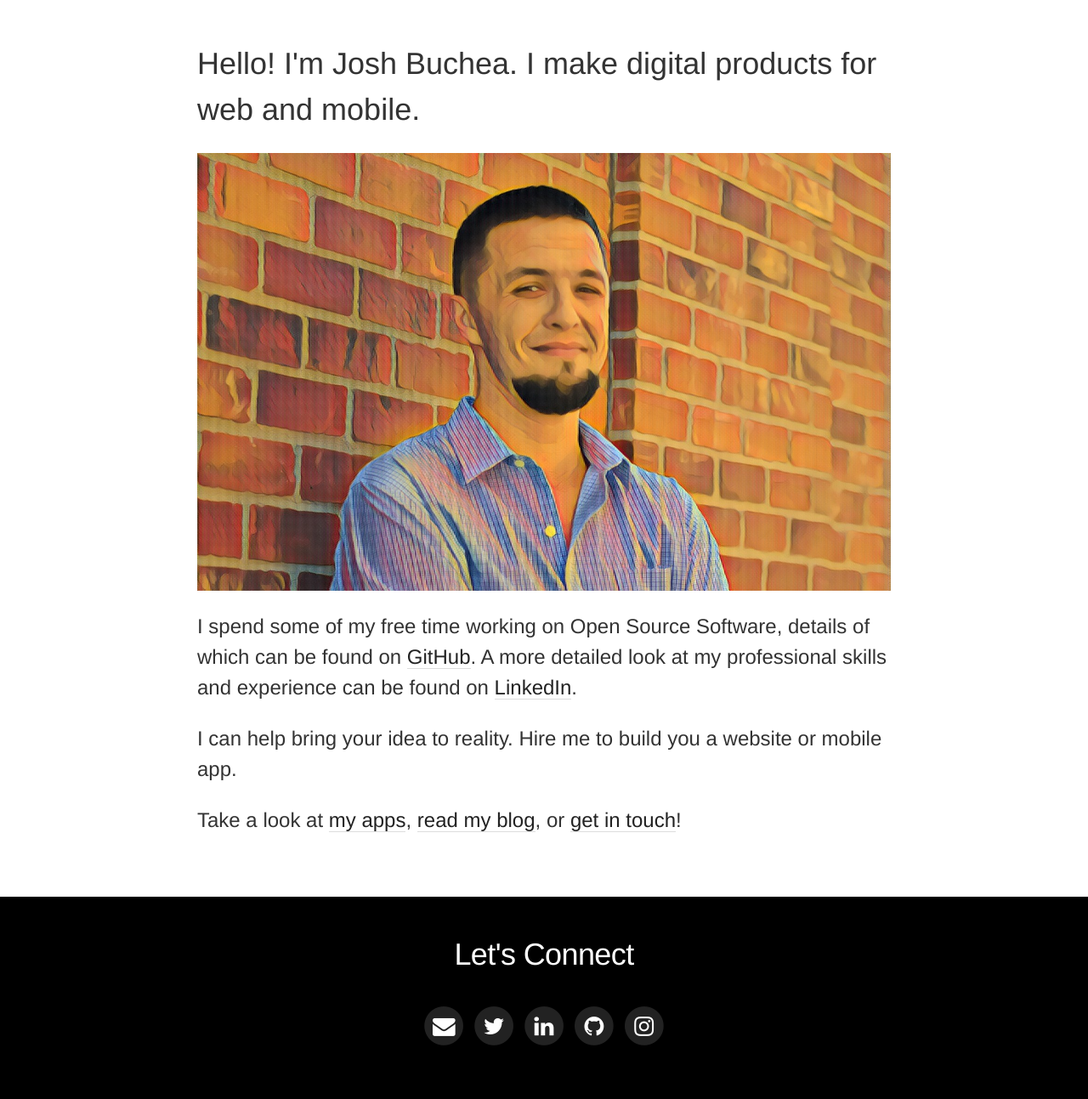
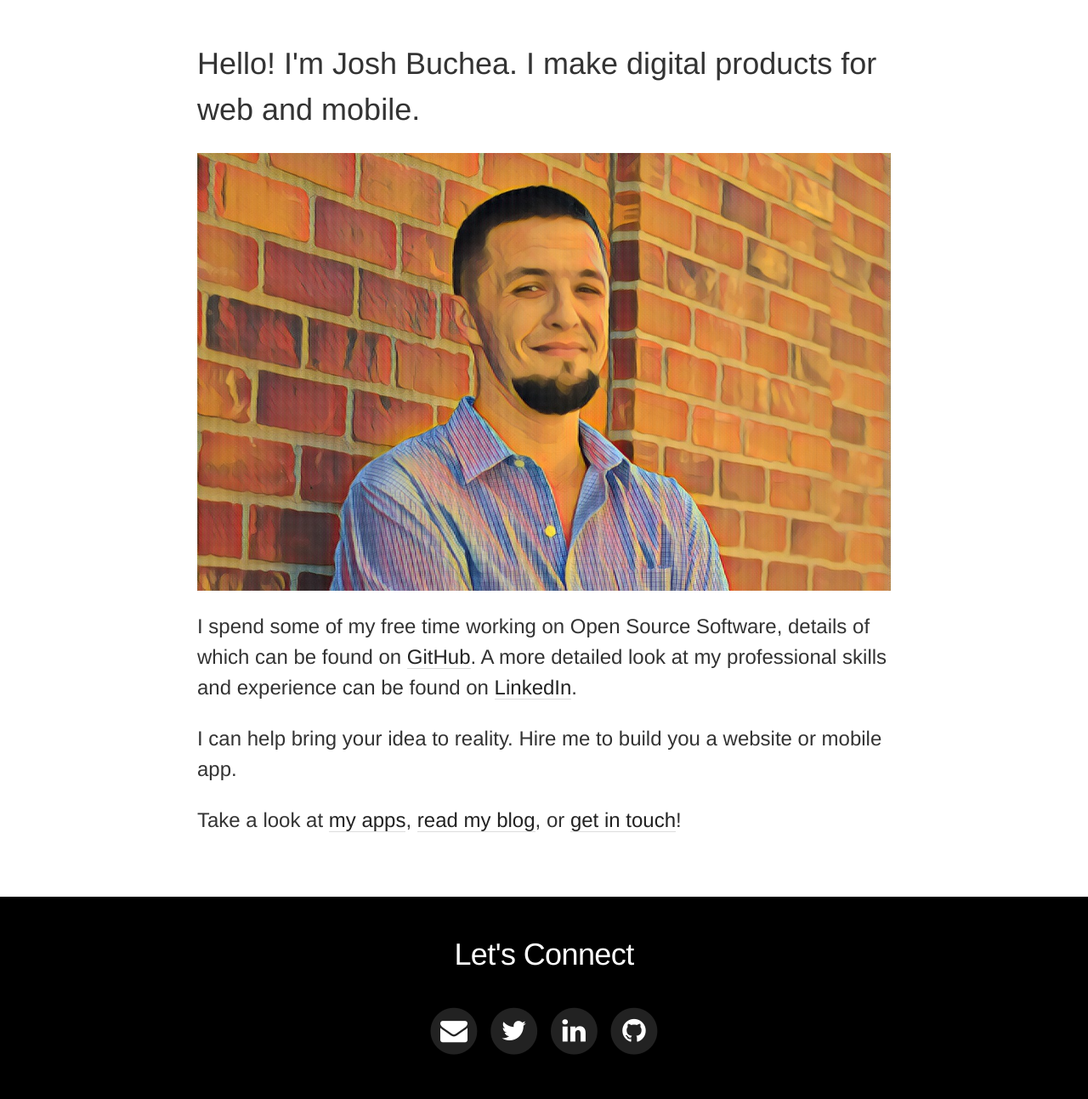
Before and after one commit to joshbuchea/joshbuchea.com, a Jekyll site: the page built from index.html, in a window 1280 px wide. Shown: the whole page at 85% size. Built offline with Jekyll 4.4.1, drawn with Linux system fonts in a browser that asks for light colours; nearby versions of some CDN libraries.

Commit message:
Update footer shit

```diff
--- a/_includes/footer.html
+++ b/_includes/footer.html
@@ -2,7 +2,7 @@
   <div class="container">
     <h2 style="text-align: center;">Let's Connect</h2>
 
-    <ul class="nav" style="font-size: 20px;">
+    <ul class="nav">
       <li>
         <a target="_blank" href="mailto:{{ site.author.email }}">
           <span class="fa-stack fa-lg">
@@ -43,7 +43,7 @@
         </a>
       </li>
 
-      <li>
+      <!-- <li>
         <a target="_blank" href="{{ site.author.instagram }}">
           <span class="fa-stack fa-lg">
             <i class="fa fa-circle fa-stack-2x"></i>
@@ -51,7 +51,7 @@
           </span>
           <span class="sr-only">Instagram</span>
         </a>
-      </li>
+      </li> -->
 
       <!-- <li>
         <a target="_blank" href="{{ site.author.appstore }}">
```
